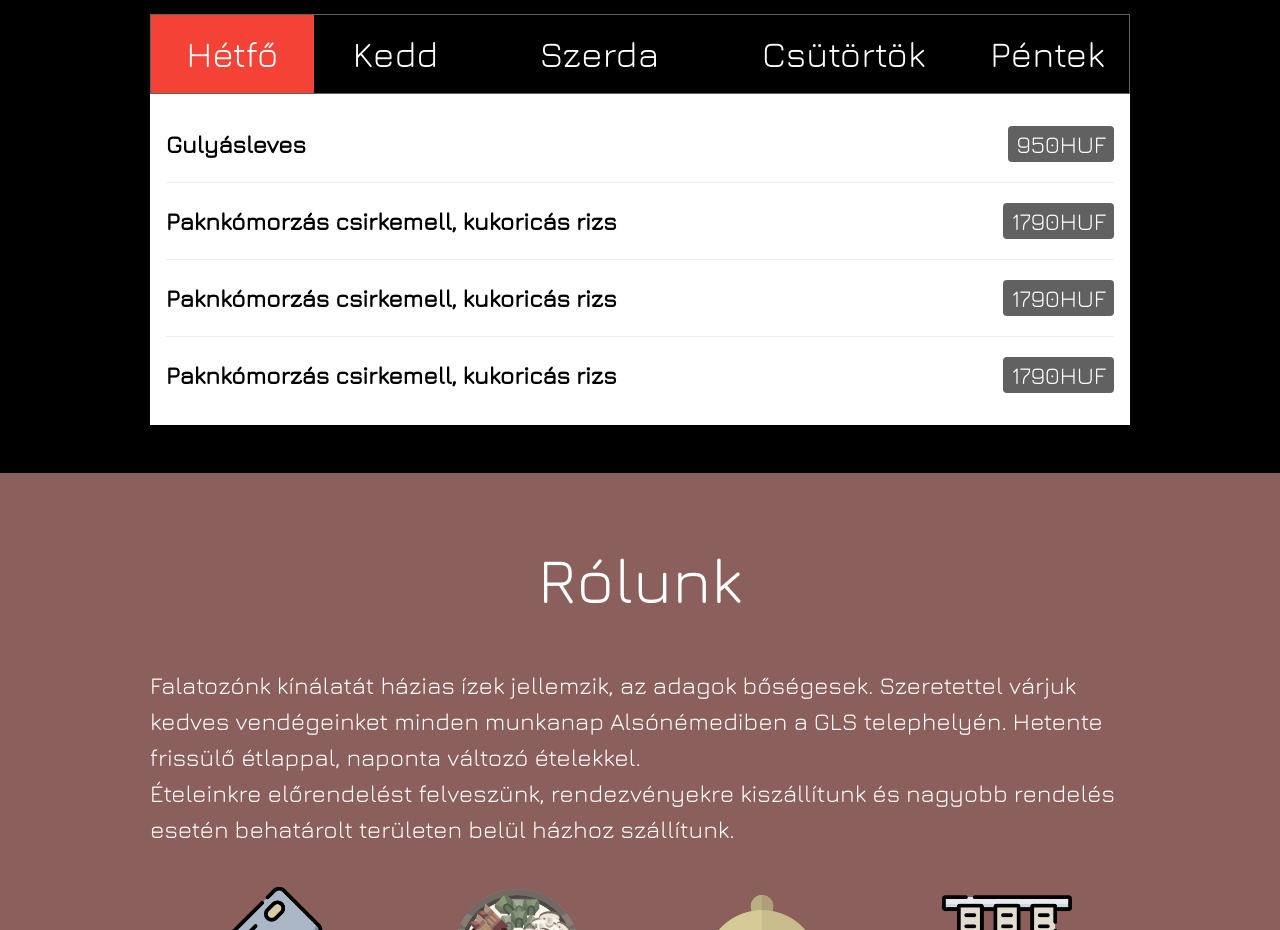
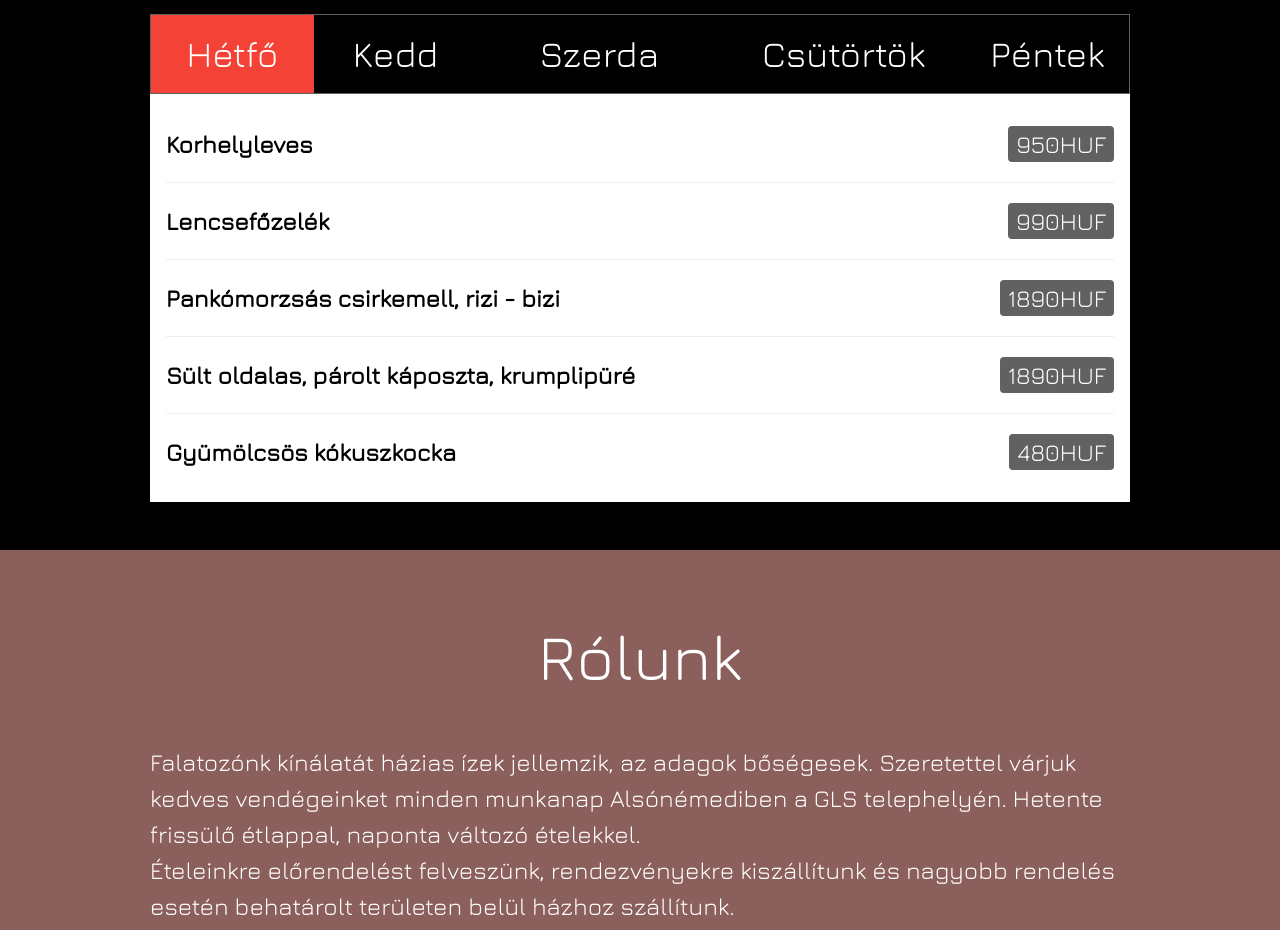
Before and after one commit to laczko090/h6-landing, a website built with Parcel: page index.html in a window 1280 px wide. Shown: the part 900-1830 px from the top of the page. Built offline with nearby package versions, Linux system fonts and the light colour scheme.

Commit message:
menu update

```diff
--- a/index.html
+++ b/index.html
@@ -52,107 +52,122 @@
 			</div>
 			<div id="monday_menu" class="w3-container menu w3-padding-32 w3-white w3-xlarge">
 				<div class="menu__item-container">
-					<span><b>Gulyásleves</b></span>
+					<span><b>Korhelyleves</b></span>
 					<span class="w3-right w3-tag w3-dark-grey w3-round menu__item-price">950HUF</span>
 				</div>
 				<hr>
 				<div class="menu__item-container">
-					<span><b>Paknkómorzás csirkemell, kukoricás rizs</b></span>
+					<span><b>Lencsefőzelék</b></span>
+					<span class="w3-right w3-tag w3-dark-grey w3-round menu__item-price">990HUF</span>
+				</div>
+				<hr>
+				<div class="menu__item-container">
+					<span><b>Pankómorzsás csirkemell, rizi - bizi</b></span>
+					<span class="w3-right w3-tag w3-dark-grey w3-round menu__item-price">1890HUF</span>
+				</div>
+				<hr>
+				<div class="menu__item-container">
+					<span><b>Sült oldalas, párolt káposzta, krumplipüré</b></span>
+					<span class="w3-right w3-tag w3-dark-grey w3-round menu__item-price">1890HUF</span>
+				</div>
+				<hr>
+				<div class="menu__item-container">
+					<span><b>Gyümölcsös kókuszkocka</b></span>
+					<span class="w3-right w3-tag w3-dark-grey w3-round menu__item-price">480HUF</span>
+				</div>
+			</div>
+			<div id="tuesday_menu" class="w3-container menu w3-padding-32 w3-white w3-xlarge">
+				<div class="menu__item-container">
+					<span><b>Kolbászos karfiolleves</b></span>
+					<span class="w3-right w3-tag w3-dark-grey w3-round menu__item-price">950HUF</span>
+				</div>
+				<hr>
+				<div class="menu__item-container">
+					<span><b>Rántott karaj, rizi - bizi</b></span>
 					<span class="w3-right w3-tag w3-dark-grey w3-round menu__item-price">1790HUF</span>
 				</div>
 				<hr>
 				<div class="menu__item-container">
-					<span><b>Paknkómorzás csirkemell, kukoricás rizs</b></span>
+					<span><b>Brassói aprópecsenye</b></span>
 					<span class="w3-right w3-tag w3-dark-grey w3-round menu__item-price">1790HUF</span>
 				</div>
 				<hr>
 				<div class="menu__item-container">
-					<span><b>Paknkómorzás csirkemell, kukoricás rizs</b></span>
-					<span class="w3-right w3-tag w3-dark-grey w3-round menu__item-price">1790HUF</span>
+					<span><b>Mákos - diós metélt</b></span>
+					<span class="w3-right w3-tag w3-dark-grey w3-round menu__item-price">1200HUF</span>
+				</div>
+				<hr>
+				<div class="menu__item-container">
+					<span><b>Raffaello sütemény</b></span>
+					<span class="w3-right w3-tag w3-dark-grey w3-round menu__item-price">480HUF</span>
 				</div>
 			</div>
-			<div id="tuesday_menu" class="w3-container menu w3-padding-32 w3-white w3-xlarge">
+			<div id="wednesday_menu" class="w3-container menu w3-padding-32 w3-white w3-xlarge">
 				<div class="menu__item-container">
-					<span><b>Gulyásleves</b></span>
+					<span><b>Húsleves gazdagon</b></span>
 					<span class="w3-right w3-tag w3-dark-grey w3-round menu__item-price">950HUF</span>
 				</div>
 				<hr>
 				<div class="menu__item-container">
-					<span><b>Paknkómorzás csirkemell, kukoricás rizs</b></span>
+					<span><b>Bolognai spagetti</b></span>
+					<span class="w3-right w3-tag w3-dark-grey w3-round menu__item-price">1690HUF</span>
+				</div>
+				<hr>
+				<div class="menu__item-container">
+					<span><b>Rakott krumpli</b></span>
+					<span class="w3-right w3-tag w3-dark-grey w3-round menu__item-price">1590HUF</span>
+				</div>
+				<hr>
+				<div class="menu__item-container">
+					<span><b>Rántott karfiol, rizs</b></span>
+					<span class="w3-right w3-tag w3-dark-grey w3-round menu__item-price">1690HUF</span>
+				</div>
+				<hr>
+				<div class="menu__item-container">
+					<span><b>Csokis rakott keksz</b></span>
+					<span class="w3-right w3-tag w3-dark-grey w3-round menu__item-price">480HUF</span>
+				</div>
+			</div>
+			<div id="thursday_menu" class="w3-container menu w3-padding-32 w3-white w3-xlarge">
+				<div class="menu__item-container">
+					<span><b>Lencsegulyás</b></span>
+					<span class="w3-right w3-tag w3-dark-grey w3-round menu__item-price">950HUF</span>
+				</div>
+				<hr>
+				<div class="menu__item-container">
+					<span><b>BBQ sült csirkecomb, kokoricás rizs</b></span>
 					<span class="w3-right w3-tag w3-dark-grey w3-round menu__item-price">1790HUF</span>
 				</div>
 				<hr>
 				<div class="menu__item-container">
-					<span><b>Paknkómorzás csirkemell, kukoricás rizs</b></span>
+					<span><b>Sertéspörkölt nokedlivel</b></span>
 					<span class="w3-right w3-tag w3-dark-grey w3-round menu__item-price">1790HUF</span>
 				</div>
 				<hr>
 				<div class="menu__item-container">
-					<span><b>Paknkómorzás csirkemell, kukoricás rizs</b></span>
-					<span class="w3-right w3-tag w3-dark-grey w3-round menu__item-price">1790HUF</span>
+					<span><b>Gyümölcsrizs</b></span>
+					<span class="w3-right w3-tag w3-dark-grey w3-round menu__item-price">480HUF</span>
 				</div>
 			</div>
-			<div id="wednesday_menu" class="w3-container menu w3-padding-32 w3-white w3-xlarge">
+			<div id="friday_menu" class="w3-container menu w3-padding-32 w3-white w3-xlarge">
 				<div class="menu__item-container">
-					<span><b>Gulyásleves</b></span>
+					<span><b>Lencsegulyás</b></span>
 					<span class="w3-right w3-tag w3-dark-grey w3-round menu__item-price">950HUF</span>
 				</div>
 				<hr>
 				<div class="menu__item-container">
-					<span><b>Paknkómorzás csirkemell, kukoricás rizs</b></span>
-					<span class="w3-right w3-tag w3-dark-grey w3-round menu__item-price">1790HUF</span>
+					<span><b>Mátrai borzas, kukoricás rizs</b></span>
+					<span class="w3-right w3-tag w3-dark-grey w3-round menu__item-price">1890HUF</span>
 				</div>
 				<hr>
 				<div class="menu__item-container">
-					<span><b>Paknkómorzás csirkemell, kukoricás rizs</b></span>
-					<span class="w3-right w3-tag w3-dark-grey w3-round menu__item-price">1790HUF</span>
+					<span><b>Paprikás krumpli</b></span>
+					<span class="w3-right w3-tag w3-dark-grey w3-round menu__item-price">1590HUF</span>
 				</div>
 				<hr>
 				<div class="menu__item-container">
-					<span><b>Paknkómorzás csirkemell, kukoricás rizs</b></span>
-					<span class="w3-right w3-tag w3-dark-grey w3-round menu__item-price">1790HUF</span>
-				</div>
-			</div>
-			<div id="thursday_menu" class="w3-container menu w3-padding-32 w3-white w3-xlarge">
-				<div class="menu__item-container">
-					<span><b>Gulyásleves</b></span>
-					<span class="w3-right w3-tag w3-dark-grey w3-round menu__item-price">950HUF</span>
-				</div>
-				<hr>
-				<div class="menu__item-container">
-					<span><b>Paknkómorzás csirkemell, kukoricás rizs</b></span>
-					<span class="w3-right w3-tag w3-dark-grey w3-round menu__item-price">1790HUF</span>
-				</div>
-				<hr>
-				<div class="menu__item-container">
-					<span><b>Paknkómorzás csirkemell, kukoricás rizs</b></span>
-					<span class="w3-right w3-tag w3-dark-grey w3-round menu__item-price">1790HUF</span>
-				</div>
-				<hr>
-				<div class="menu__item-container">
-					<span><b>Paknkómorzás csirkemell, kukoricás rizs</b></span>
-					<span class="w3-right w3-tag w3-dark-grey w3-round menu__item-price">1790HUF</span>
-				</div>
-			</div>
-			<div id="friday_menu" class="w3-container menu w3-padding-32 w3-white w3-xlarge">
-				<div class="menu__item-container">
-					<span><b>Gulyásleves</b></span>
-					<span class="w3-right w3-tag w3-dark-grey w3-round menu__item-price">950HUF</span>
-				</div>
-				<hr>
-				<div class="menu__item-container">
-					<span><b>Paknkómorzás csirkemell, kukoricás rizs</b></span>
-					<span class="w3-right w3-tag w3-dark-grey w3-round menu__item-price">1790HUF</span>
-				</div>
-				<hr>
-				<div class="menu__item-container">
-					<span><b>Paknkómorzás csirkemell, kukoricás rizs</b></span>
-					<span class="w3-right w3-tag w3-dark-grey w3-round menu__item-price">1790HUF</span>
-				</div>
-				<hr>
-				<div class="menu__item-container">
-					<span><b>Paknkómorzás csirkemell, kukoricás rizs</b></span>
-					<span class="w3-right w3-tag w3-dark-grey w3-round menu__item-price">1790HUF</span>
+					<span><b>Palacsinta több ízben</b></span>
+					<span class="w3-right w3-tag w3-dark-grey w3-round menu__item-price">280HUF/db</span>
 				</div>
 			</div>
 		</div>
```
